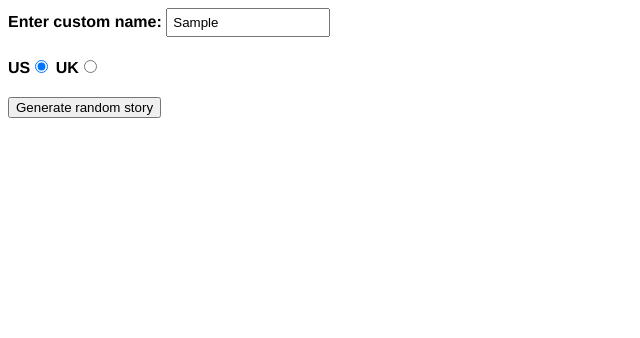
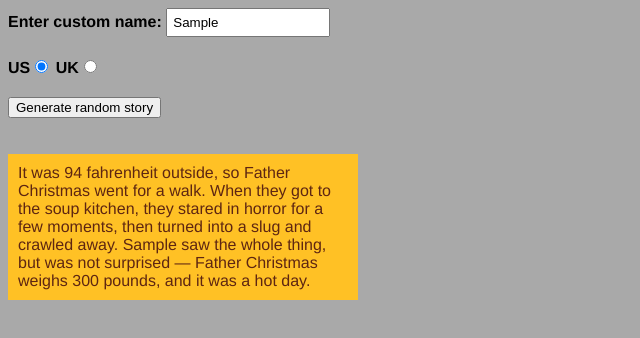
Before and after one commit to nmcmillen/Silly-Story-Generator, a plain HTML site: page index.html in a window 1280 px wide. Both pictures are taken after typing "Sample" into the empty fields and a click on the button "Generate random story". Shown: the whole page, without its empty margins (0-640 px from the left). Drawn offline with Linux system fonts and the light colour scheme.

Commit message:
final version on dev

```diff
--- a/index.html
+++ b/index.html
@@ -5,6 +5,7 @@
     <meta http-equiv="X-UA-Compatible" content="IE=edge,chrome=1">
     <meta name="viewport" content="width=device-width">
     <link rel="stylesheet" href="/style.css">
+    <script src="main.js" defer></script>
 
     <title>Silly story generator</title>
 
@@ -24,9 +25,5 @@
     </div>
     <!-- Thanks a lot to Willy Aguirre for his help with the code for this assessment -->
     <p class="story"></p>
-
-
-
   </body>
-  <script src="script.js"></script>
 </html>
--- /dev/null
+++ b/main.js
@@ -0,0 +1,45 @@
+const customName = document.getElementById('customname');
+const randomize = document.querySelector('.randomize');
+const story = document.querySelector('.story');
+
+function randomValueFromArray(array){
+  const random = Math.floor(Math.random()*array.length);
+  return array[random];
+}
+
+let storyText = 'It was 94 fahrenheit outside, so :insertx: went for a walk. When they got to :inserty:, they stared in horror for a few moments, then :insertz:. Bob saw the whole thing, but was not surprised — :insertx: weighs 300 pounds, and it was a hot day.';
+let insertX = ['Willy the Goblin','Big Daddy','Father Christmas'];
+let insertY = ['the soup kitchen','Disneyland','the White House'];
+let insertZ = ['spontaneously combusted','melted into a puddle on the sidewalk','turned into a slug and crawled away'];
+
+randomize.addEventListener('click', result);
+
+function result() {
+    let newStory = storyText;
+
+    let xItem = randomValueFromArray(insertX);
+    let yItem = randomValueFromArray(insertY);
+    let zItem = randomValueFromArray(insertZ);
+
+    newStory = newStory.replace(':insertx:',xItem);
+    newStory = newStory.replace(':insertx:',xItem);
+    newStory = newStory.replace(':inserty:',yItem);
+    newStory = newStory.replace(':insertz:',zItem);
+
+  if(customName.value !== '') {
+    const name = customName.value;
+    newStory = newStory.replace('Bob',name);
+  }
+
+  if(document.getElementById("uk").checked) {
+    const weight = Math.round(300*0.0714286) +' stone';
+    const temperature =  Math.round((94-32) * 5 / 9) + ' centigrade';
+    newStory = newStory.replace('94 fahrenheit',temperature);
+    newStory = newStory.replace('300 pounds',weight);
+  }
+
+  story.textContent = newStory;
+  story.style.visibility = 'visible';
+}
+
+document.querySelector('html').style.backgroundColor = 'darkgray';
```
Also changed, not shown: script.js (deleted).
